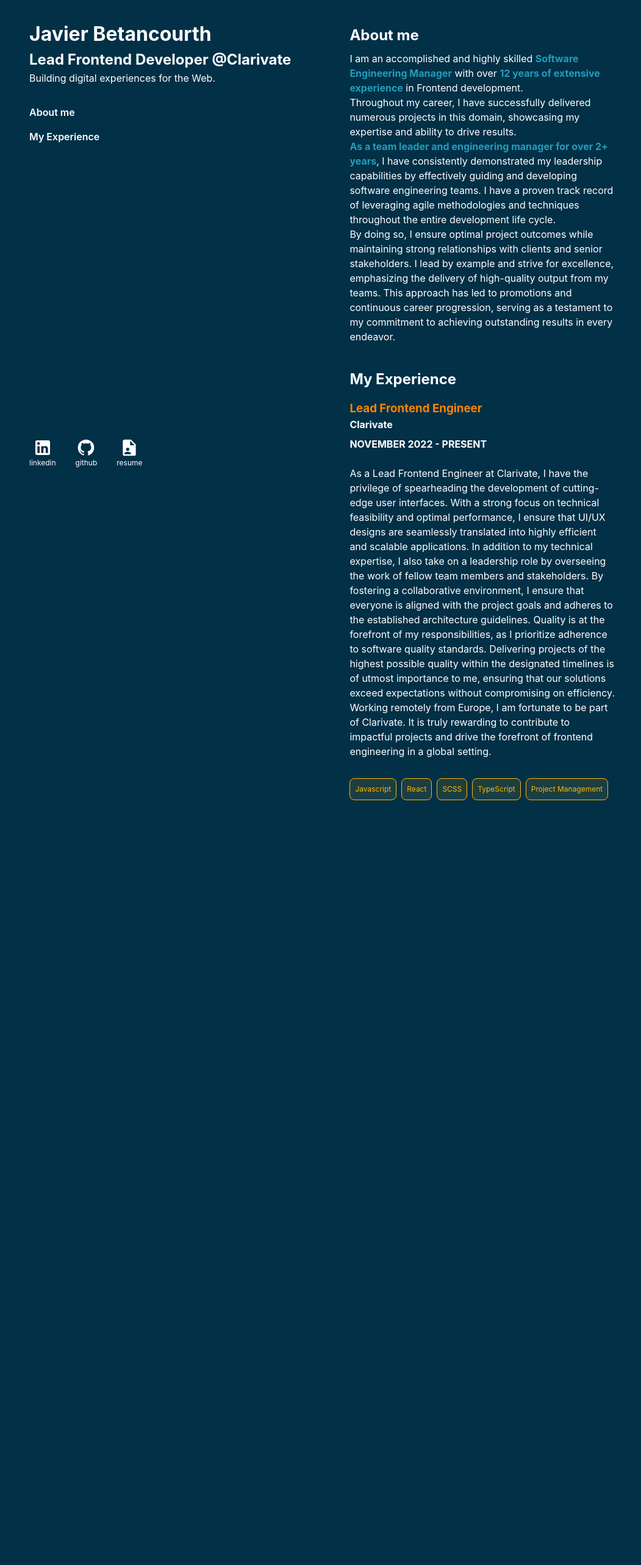
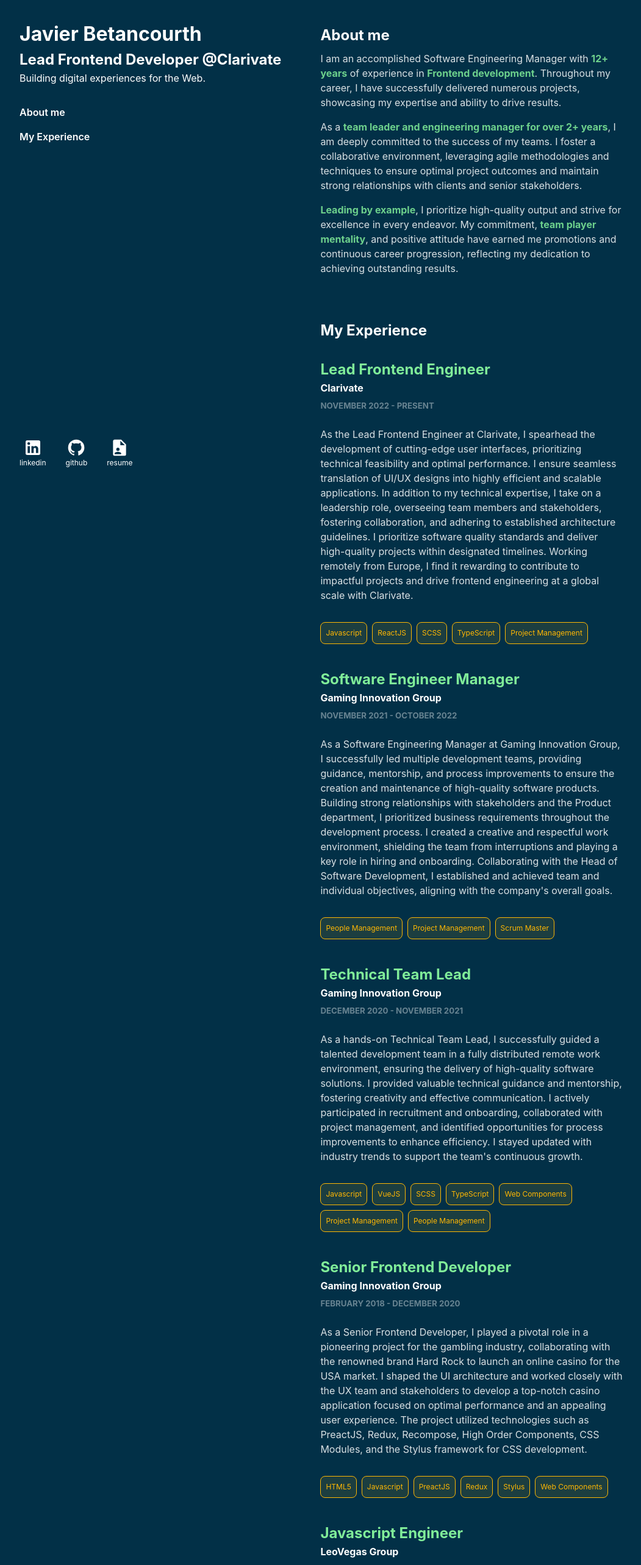
Before and after one commit to javifond/javieritto, a React (Create React App) app: page / in a window 1280 px wide. Shown: the top 2566 px of the page at 61% size, without its empty margins (112-1163 px from the left). Before the commit the page ends 1344 px from the top, so only its background shows below. Built offline with nearby package versions, Linux system fonts and the light colour scheme.

Commit message:
JAVS06 - Update experience information

```diff
--- a/src/App.css
+++ b/src/App.css
@@ -19,5 +19,4 @@
   display: flex;
   flex-direction: column;
   gap: var(--xl-gutter);
-  padding: var(--xl-gutter);
 }
--- a/src/components/About/About.css
+++ b/src/components/About/About.css
@@ -1,11 +1,20 @@
 /* About */
+
+.about {
+  margin: 0 var(--m-gutter);
+}
 
 .about p {
   color: var(--light);
+  opacity: var(--opacity-weak);
+}
+
+.about p:not(:last-child) {
+  margin-bottom: var(--m-gutter);
 }
 
 .about b {
-  color: var(--ternary);
+  color: var(--headings);
 }
 
 .about-title {
@@ -13,9 +22,14 @@
   padding: var(--gutter) 0;
   position: sticky;
   top: var(--header-height);
+  z-index: 1;
 }
 
 @media only screen and (min-width: 720px) {
+  .about {
+    margin: var(--xl-gutter) var(--m-gutter);
+  }
+
   .about-title {
     position: initial;
   }
--- a/src/components/About/About.tsx
+++ b/src/components/About/About.tsx
@@ -6,32 +6,28 @@ function About() {
   return (
     <section id={NAVIGATION_COMPONENT_ID.ABOUT} className="about">
       <h2 className="about-title">About me</h2>
+
       <p>
-        I am an accomplished and highly skilled{" "}
-        <b>Software Engineering Manager</b> with over{" "}
-        <b>12 years of extensive experience</b> in Frontend development.
+        I am an accomplished Software Engineering Manager with <b>12+ years</b>{" "}
+        of experience in <b>Frontend development</b>. Throughout my career, I
+        have successfully delivered numerous projects, showcasing my expertise
+        and ability to drive results.
       </p>
 
       <p>
-        Throughout my career, I have successfully delivered numerous projects in
-        this domain, showcasing my expertise and ability to drive results.
+        As a <b>team leader and engineering manager for over 2+ years</b>, I am
+        deeply committed to the success of my teams. I foster a collaborative
+        environment, leveraging agile methodologies and techniques to ensure
+        optimal project outcomes and maintain strong relationships with clients
+        and senior stakeholders.
       </p>
 
       <p>
-        <b>As a team leader and engineering manager for over 2+ years</b>, I
-        have consistently demonstrated my leadership capabilities by effectively
-        guiding and developing software engineering teams. I have a proven track
-        record of leveraging agile methodologies and techniques throughout the
-        entire development life cycle.
-      </p>
-
-      <p>
-        By doing so, I ensure optimal project outcomes while maintaining strong
-        relationships with clients and senior stakeholders. I lead by example
-        and strive for excellence, emphasizing the delivery of high-quality
-        output from my teams. This approach has led to promotions and continuous
-        career progression, serving as a testament to my commitment to achieving
-        outstanding results in every endeavor.
+        <b>Leading by example</b>, I prioritize high-quality output and strive
+        for excellence in every endeavor. My commitment,{" "}
+        <b>team player mentality</b>, and positive attitude have earned me
+        promotions and continuous career progression, reflecting my dedication
+        to achieving outstanding results.
       </p>
     </section>
   );
--- a/src/components/Experience/Experience.css
+++ b/src/components/Experience/Experience.css
@@ -1,17 +1,28 @@
 /* Experience */
+
+.experience-container {
+  margin: 0 var(--m-gutter);
+}
 
 .experience-title {
   background-color: var(--primary);
   padding: var(--gutter) 0;
+  height: var(--experience-title-height);
   position: sticky;
   top: var(--header-height);
+  z-index: 2;
+}
+
+.experience-wrapper {
+  margin-bottom: var(--xl-gutter);
 }
 
 .job-title-wrapper {
   background-color: var(--primary);
   padding: var(--gutter) 0;
   position: sticky;
-  top: var(--header-height);
+  top: calc(var(--header-height) + var(--experience-title-height));
+  z-index: 1;
 }
 
 @media only screen and (min-width: 720px) {
@@ -26,13 +37,16 @@
 }
 
 .description {
+  color: var(--light);
   margin: var(--gutter) 0;
   margin-bottom: var(--xl-gutter);
+  opacity: var(--opacity-weak);
 }
 
 .dates {
   margin: var(--gutter) 0;
   text-transform: uppercase;
+  opacity: var(--opacity-strong);
 }
 
 .pills {
--- a/src/components/Experience/Experience.tsx
+++ b/src/components/Experience/Experience.tsx
@@ -13,11 +13,11 @@ interface IExperience {
 
 function Job({ title, dates, company, description, stack }: IExperience) {
   return (
-    <div id={NAVIGATION_COMPONENT_ID.EXPERIENCE}>
+    <div className="experience-wrapper">
       <div className="job-title-wrapper">
-        <h3 className="job-title">{title}</h3>
+        <h2 className="job-title">{title}</h2>
         <h4>{company}</h4>
-        <h4 className="dates">{dates}</h4>
+        <h5 className="dates">{dates}</h5>
       </div>
       <p className="description">{description}</p>
       <div className="pills">
@@ -35,7 +35,10 @@ function Experience() {
   const myExperience: IExperience[] = experience;
 
   return (
-    <section>
+    <section
+      id={NAVIGATION_COMPONENT_ID.EXPERIENCE}
+      className="experience-container"
+    >
       <h2 className="experience-title">My Experience</h2>
       {myExperience.map((job, i) => (
         <Job {...job} key={`my-job-${i}`} />
--- a/src/components/Header/Header.css
+++ b/src/components/Header/Header.css
@@ -6,9 +6,9 @@
   flex-shrink: 0;
   height: var(--header-height);
   left: 0;
-  padding: var(--xl-gutter);
+  padding: var(--xl-gutter) var(--m-gutter);
   position: sticky;
   right: 0;
   top: 0;
-  z-index: 1;
+  z-index: 2;
 }
--- a/src/components/Navigation/Navigation.css
+++ b/src/components/Navigation/Navigation.css
@@ -19,6 +19,7 @@
 
 .navigation-link {
   cursor: pointer;
+  display: inline-block;
   font-weight: 600;
   transition: all 0.5s ease-out;
   will-change: transform;
--- a/src/components/Navigation/Navigation.tsx
+++ b/src/components/Navigation/Navigation.tsx
@@ -19,8 +19,11 @@ function Navigation() {
     <nav className="navigation">
       <ul className="navigation-container">
         {navigationLinks.map(({ name, componentId }, i) => (
-          <li className="navigation-link" key={`navLink-${i}`}>
-            <span onClick={() => onNavLinkClickHandler(componentId)}>
+          <li key={`navLink-${i}`}>
+            <span
+              className="navigation-link"
+              onClick={() => onNavLinkClickHandler(componentId)}
+            >
               {name}
             </span>
           </li>
--- a/src/data/experience.json
+++ b/src/data/experience.json
@@ -3,7 +3,98 @@
     "title": "Lead Frontend Engineer",
     "dates": "November 2022 - Present",
     "company": "Clarivate",
-    "description": "As a Lead Frontend Engineer at Clarivate, I have the privilege of spearheading the development of cutting-edge user interfaces. With a strong focus on technical feasibility and optimal performance, I ensure that UI/UX designs are seamlessly translated into highly efficient and scalable applications. In addition to my technical expertise, I also take on a leadership role by overseeing the work of fellow team members and stakeholders. By fostering a collaborative environment, I ensure that everyone is aligned with the project goals and adheres to the established architecture guidelines. Quality is at the forefront of my responsibilities, as I prioritize adherence to software quality standards. Delivering projects of the highest possible quality within the designated timelines is of utmost importance to me, ensuring that our solutions exceed expectations without compromising on efficiency. Working remotely from Europe, I am fortunate to be part of Clarivate. It is truly rewarding to contribute to impactful projects and drive the forefront of frontend engineering in a global setting.",
-    "stack": ["Javascript", "React", "SCSS", "TypeScript", "Project Management"]
+    "description": "As the Lead Frontend Engineer at Clarivate, I spearhead the development of cutting-edge user interfaces, prioritizing technical feasibility and optimal performance. I ensure seamless translation of UI/UX designs into highly efficient and scalable applications. In addition to my technical expertise, I take on a leadership role, overseeing team members and stakeholders, fostering collaboration, and adhering to established architecture guidelines. I prioritize software quality standards and deliver high-quality projects within designated timelines. Working remotely from Europe, I find it rewarding to contribute to impactful projects and drive frontend engineering at a global scale with Clarivate.",
+    "stack": [
+      "Javascript",
+      "ReactJS",
+      "SCSS",
+      "TypeScript",
+      "Project Management"
+    ]
+  },
+  {
+    "title": "Software Engineer Manager",
+    "dates": "November 2021 - October 2022",
+    "company": "Gaming Innovation Group",
+    "description": "As a Software Engineering Manager at Gaming Innovation Group, I successfully led multiple development teams, providing guidance, mentorship, and process improvements to ensure the creation and maintenance of high-quality software products. Building strong relationships with stakeholders and the Product department, I prioritized business requirements throughout the development process. I created a creative and respectful work environment, shielding the team from interruptions and playing a key role in hiring and onboarding. Collaborating with the Head of Software Development, I established and achieved team and individual objectives, aligning with the company's overall goals.",
+    "stack": ["People Management", "Project Management", "Scrum Master"]
+  },
+  {
+    "title": "Technical Team Lead",
+    "dates": "December 2020 - November 2021",
+    "company": "Gaming Innovation Group",
+    "description": "As a hands-on Technical Team Lead, I successfully guided a talented development team in a fully distributed remote work environment, ensuring the delivery of high-quality software solutions. I provided valuable technical guidance and mentorship, fostering creativity and effective communication. I actively participated in recruitment and onboarding, collaborated with project management, and identified opportunities for process improvements to enhance efficiency. I stayed updated with industry trends to support the team's continuous growth.",
+    "stack": [
+      "Javascript",
+      "VueJS",
+      "SCSS",
+      "TypeScript",
+      "Web Components",
+      "Project Management",
+      "People Management"
+    ]
+  },
+  {
+    "title": "Senior Frontend Developer",
+    "dates": "February 2018 - December 2020",
+    "company": "Gaming Innovation Group",
+    "description": "As a Senior Frontend Developer, I played a pivotal role in a pioneering project for the gambling industry, collaborating with the renowned brand Hard Rock to launch an online casino for the USA market. I shaped the UI architecture and worked closely with the UX team and stakeholders to develop a top-notch casino application focused on optimal performance and an appealing user experience. The project utilized technologies such as PreactJS, Redux, Recompose, High Order Components, CSS Modules, and the Stylus framework for CSS development.",
+    "stack": [
+      "HTML5",
+      "Javascript",
+      "PreactJS",
+      "Redux",
+      "Stylus",
+      "Web Components"
+    ]
+  },
+  {
+    "title": "Javascript Engineer",
+    "dates": "August 2017 - January 2018",
+    "company": "LeoVegas Group",
+    "description": "At LeoVegas Group, a prominent gambling company in Sweden, I played a crucial part in migrating the existing solution to an upgraded platform using state-of-the-art technologies. Collaborating closely with the UX team, I focused on enhancing the user experience and usability of casino and live casino games. As the UI expert, I ensured a seamless and engaging interface. The project involved utilizing ReactJS/Redux Architecture, CSS Modules, and GraphQL as the primary development technologies.",
+    "stack": [
+      "HTML5",
+      "Javascript",
+      "ReactJS",
+      "Redux",
+      "GraphQL",
+      "CSS Modules"
+    ]
+  },
+  {
+    "title": "Senior Frontend Developer",
+    "dates": "June 2016 - August 2017",
+    "company": "Ciklum",
+    "description": "At Ciklum, I played a key role in developing a fully responsive website for a leading company in the lottery market. Collaborating closely with UX and visual designers, I implemented responsive templates to ensure optimal rendering on various devices. I utilized HTML, CSS, and JavaScript (ECMAScript 6) techniques, along with technologies like ReactJS, Reflux Architecture, and SASS with BEM methodology. As the lead developer for the LottoLand Lotto free game project, I spearheaded its implementation and also mentored junior team members, supporting their professional growth. Throughout my tenure, I consistently explored new technologies and opportunities to enhance our front-end development.",
+    "stack": ["HTML5", "Javascript", "ReactJS", "Reflux", "SASS", "BEM"]
+  },
+  {
+    "title": "Frontend Developer",
+    "dates": "August 2015 - June 2016",
+    "company": "William Hill",
+    "description": "As a member of the UX team at William Hill, I designed and developed a new front-end framework for the William Hill Sportsbook application, aiming to create a cohesive and branded gambling site experience. I utilized HTML5, CSS3, and JavaScript, along with frameworks like jQuery, Bootstrap, and Foundation. The development process involved SASS as the CSS preprocessor, Gulp as the task manager, and AngularJS for the single-page application. Agile methodologies were employed for efficient project delivery, with a focus on creating a visually appealing and seamless user interface in line with the William Hill brand.",
+    "stack": ["HTML5", "AngularJS", "Javascript", "CSS3", "SASS", "BEM"]
+  },
+  {
+    "title": "Frontend Developer",
+    "dates": "May 2014 - August 2015",
+    "company": "Financial Force",
+    "description": "During my time at FinancialForce.com, I served as a Frontend Developer, working on dynamic web content for cloud-based applications on Salesforce1 and Force.com platforms. Using my expertise in HTML5, CSS3, and JavaScript, I created captivating user interfaces. I employed frontend frameworks like jQuery and Sencha for efficiency and Siesta for Unit Testing to ensure software quality. Adopting a Test-Driven Development approach and utilizing agile SCRUM methodology, we achieved efficient project delivery and client satisfaction. Working at FinancialForce.com provided me with an enriching experience, contributing to cutting-edge web applications in a dynamic and collaborative environment.",
+    "stack": ["HTML5", "Javascript", "CSS3", "SASS", "BEM", "TDD"]
+  },
+  {
+    "title": "Frontend Developer",
+    "dates": "February 2011 - May 2014",
+    "company": "NGA Human Resources",
+    "description": "As a Frontend Developer at NGA Human Resources, I had a pivotal role in designing, developing, and maintaining core libraries for a web-based human resources solution. These libraries provided modularity and extended functionality to the solution's key features. I utilized modern web technologies like HTML5 and CSS3, along with jQuery, Backbone, and Bootstrap frameworks. By following best coding practices, I ensured the delivery of high-quality code. Additionally, I worked with XML and JSON markup languages, utilizing APIs for seamless communication with the SAP Backend. It was a rewarding experience to contribute to a robust and efficient web-based solution for human resources at NGA Human Resources.",
+    "stack": ["HTML5", "JQuery", "CSS3", "Bootsptrap"]
+  },
+  {
+    "title": "Internship - WiMAX and WiFi Assistant",
+    "dates": "May 2010 - November 2010",
+    "company": "NGA Human Resources",
+    "description": "During my internship at AT4 wireless, I contributed as a WiMAX and WiFi Assistant, conducting diverse test procedures to certify wireless technologies for prototype devices. I also designed and developed a web-based project management tool for WiMAX and WiFi projects, incorporating features like resource allocation, progress tracking, budget management, and workload analysis, using HTML, CSS, PHP, and MySQL. This internship provided hands-on experience in IT, allowing me to apply my web development and project management skills while expanding my knowledge of wireless technologies. Working with AT4 wireless was an enriching experience that enhanced my practical understanding of wireless technology implementation.",
+    "stack": ["HTML5", "PHP", "CSS3", "MySQL"]
   }
 ]
--- a/src/data/social-links.json
+++ b/src/data/social-links.json
@@ -9,6 +9,6 @@
   },
   {
     "name": "resume",
-    "link": ""
+    "link": "https://drive.google.com/file/d/1fgq8EmvYPOiDTTDdej-FoG-xJrWLM3gd/view?usp=sharing"
   }
 ]
```
Also changed, not shown: src/styles/global.css (+7 -2 lines).
